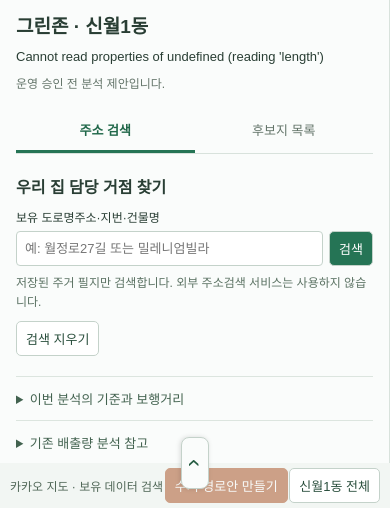
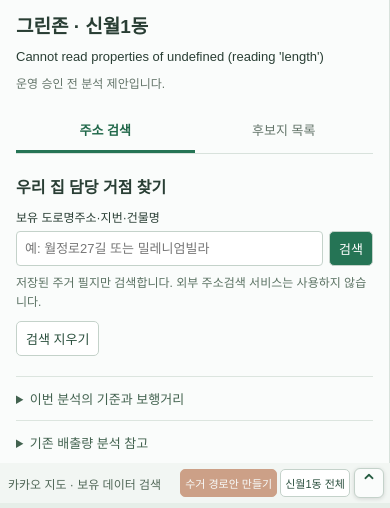
Before and after one commit to Han-think/greenzone_ai, a FastAPI app: page / in a window 390 px wide. Shown: the part 70-578 px from the top of the page. Run offline with FastAPI, Linux system fonts and the light colour scheme; parts of the project's set-up code (start-up, migrations or seed data) failed here and were passed over.

Commit message:
메뉴 열고닫기 미세 수정

```diff
--- a/static/script.js
+++ b/static/script.js
@@ -29,7 +29,7 @@ function setSidebarCollapsed(collapsed) {
     button.setAttribute('aria-label', collapsed
         ? '주소 검색·후보지 창 펼치기'
         : '주소 검색·후보지 창 접기');
-    button.textContent = collapsed ? '›' : '‹';
+    button.dataset.collapsed = String(collapsed);
     window.setTimeout(function() {
         if (map) {
             var center = map.getCenter();
--- a/static/style.css
+++ b/static/style.css
@@ -56,8 +56,14 @@ body.sidebar-collapsed aside {
     box-shadow:1px 1px 5px #0002;
     transition:left .22s ease;
 }
+.sidebar-toggle span::before {
+    content:'‹';
+}
 body.sidebar-collapsed .sidebar-toggle {
     left:var(--app-nav-width);
+}
+body.sidebar-collapsed .sidebar-toggle span::before {
+    content:'›';
 }
 body.sidebar-collapsed aside > * {
     visibility:hidden;
@@ -244,6 +250,11 @@ a {
     font-size:12px;
     color:#506757;
 }
+.map-toolbar-actions {
+    display:flex;
+    align-items:center;
+    gap:6px;
+}
 #map {
     flex:1;
     min-height:0;
@@ -366,10 +377,10 @@ a {
         left:auto;
         align-self:center;
         flex:none;
-        width:52px;
+        width:76px;
         height:28px;
-        margin:-14px 0;
-        transform:rotate(90deg);
+        margin:0;
+        transform:none;
         border-radius:8px;
         box-shadow:0 1px 5px #0002;
     }
@@ -380,6 +391,49 @@ a {
     }
     #map {
         min-height:0;
+    }
+    .map-toolbar {
+        flex-wrap:nowrap;
+        gap:5px;
+    }
+    .map-toolbar-actions {
+        margin-left:auto;
+        flex:none;
+        gap:4px;
+    }
+    #openRoute,
+    #showArea {
+        margin:0;
+        padding:5px 6px;
+        white-space:nowrap;
+    }
+    .map-toolbar > span {
+        min-width:0;
+        flex:1 1 auto;
+        overflow:hidden;
+        text-overflow:ellipsis;
+        white-space:nowrap;
+    }
+    .sidebar-toggle,
+    body.sidebar-collapsed .sidebar-toggle {
+        position:relative;
+        top:auto;
+        left:auto;
+        transform:none;
+        flex:none;
+        width:34px;
+        height:30px;
+        margin:0;
+        padding:0;
+        border-radius:6px;
+        font-size:22px;
+        box-shadow:0 1px 4px #0002;
+    }
+    .sidebar-toggle span::before {
+        content:'⌃';
+    }
+    body.sidebar-collapsed .sidebar-toggle span::before {
+        content:'⌄';
     }
 }
 @media(max-width:500px) {
@@ -395,6 +449,23 @@ a {
         padding:7px 3px;
         font-size:10px;
     }
+    .map-toolbar {
+        padding-right:6px;
+        padding-left:8px;
+        gap:4px;
+    }
+    .map-toolbar-actions {
+        gap:3px;
+    }
+    #openRoute,
+    #showArea {
+        padding:5px 4px;
+        font-size:11px;
+    }
+    .sidebar-toggle,
+    body.sidebar-collapsed .sidebar-toggle {
+        width:30px;
+    }
 }
 
 /* 직접 순서 지정은 번호 선택만 사용해 드래그 없이 키보드로도 조정한다. */
--- a/templates/index.html
+++ b/templates/index.html
@@ -5,7 +5,7 @@
     <meta name="viewport" content="width=device-width, initial-scale=1">
     <title>그린존 · 신월1동</title>
     <link rel="stylesheet" href="/static/nav.css">
-    <link rel="stylesheet" href="/static/style.css">
+    <link rel="stylesheet" href="/static/style.css?v=20261022-toolbar-handle">
     {% if kakao_key %}
     <script src="https://dapi.kakao.com/v2/maps/sdk.js?appkey={{ kakao_key }}&autoload=false&libraries=services"></script>
     {% endif %}
@@ -128,13 +128,15 @@
         </details>
     </div>
 </aside>
-<button id="sidebarToggle" class="sidebar-toggle" type="button" aria-controls="sidebarPanel"
-        aria-expanded="true" aria-label="주소 검색·후보지 창 접기">‹</button>
-<main>
-    <div class="map-toolbar">
-        <span>카카오 지도 · 보유 데이터 검색</span>
-        <button id="openRoute" type="button" disabled>수거 경로안 만들기</button>
-        <button id="showArea" type="button">신월1동 전체</button>
+    <main>
+        <div class="map-toolbar">
+            <span>카카오 지도 · 보유 데이터 검색</span>
+            <div class="map-toolbar-actions">
+                <button id="openRoute" type="button" disabled>수거 경로안 만들기</button>
+                <button id="showArea" type="button">신월1동 전체</button>
+            </div>
+            <button id="sidebarToggle" class="sidebar-toggle" type="button" aria-controls="sidebarPanel"
+                    aria-expanded="true" aria-label="주소 검색·후보지 창 접기"><span aria-hidden="true"></span></button>
     </div>
     <div id="map" aria-label="신월1동 생활권과 거점 지도"></div>
     <p id="mapStatus" role="status">지도를 준비하고 있습니다.</p>
```
